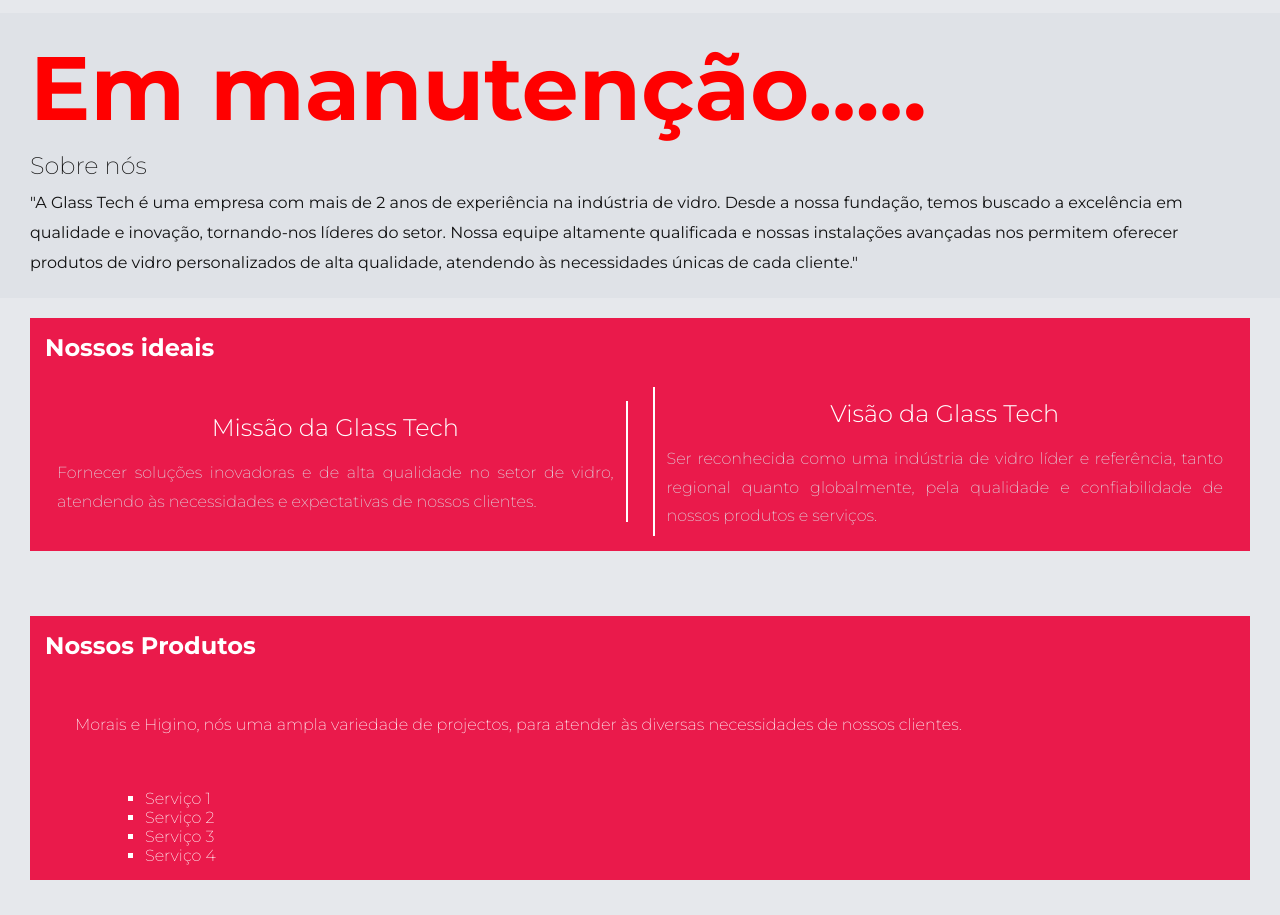
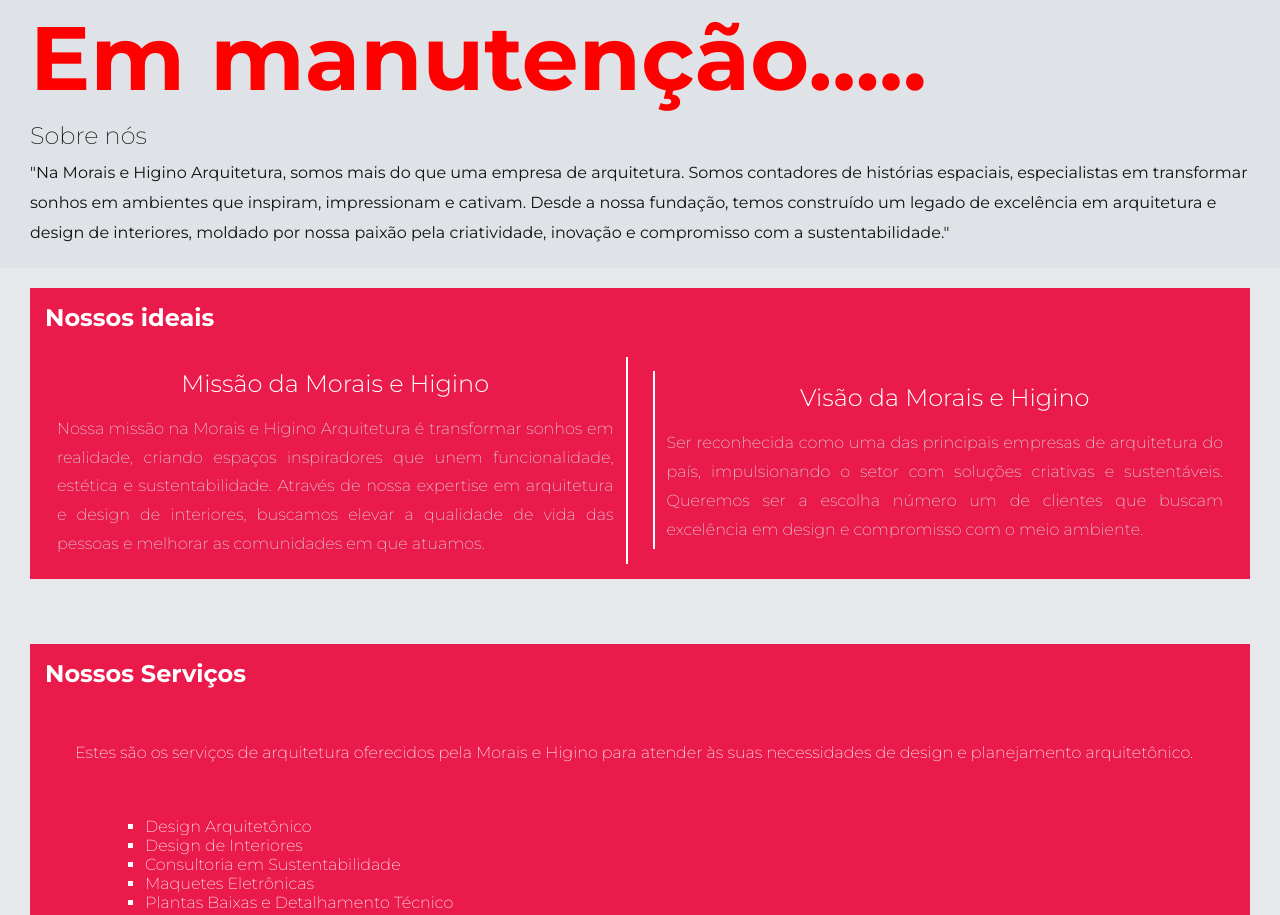
Before and after one commit to franciscojoaopedro/moraisehigino, a plain HTML site: page index.html in a window 1280 px wide. Shown: the part 865-1780 px from the top of the page. Drawn offline with nearby package versions, Linux system fonts and the light colour scheme.

Commit message:
add ideias

```diff
--- a/index.html
+++ b/index.html
@@ -11,15 +11,17 @@
     <link rel="preconnect" href="https://fonts.gstatic.com" crossorigin>
     <link rel="preconnect" href="https://fonts.googleapis.com">
     <link rel="preconnect" href="https://fonts.gstatic.com" crossorigin>
-<link href="https://fonts.googleapis.com/css2?family=Montserrat:ital,wght@0,100;0,200;0,300;0,400;0,500;0,600;0,700;0,800;1,100;1,200;1,300;1,400;1,500;1,600;1,700;1,800&display=swap" rel="stylesheet">
+    <link
+        href="https://fonts.googleapis.com/css2?family=Montserrat:ital,wght@0,100;0,200;0,300;0,400;0,500;0,600;0,700;0,800;1,100;1,200;1,300;1,400;1,500;1,600;1,700;1,800&display=swap"
+        rel="stylesheet">
     <link rel="stylesheet" href="https://cdn.jsdelivr.net/npm/swiper@9/swiper-bundle.min.css" />
     <title>Morais e Higino</title>
 </head>
 
 <body>
-    <header class="container">
+    <header>
         <div class="logo">
-            <img src="img/logo.jpg" alt="Logo Glass Tech Indústria de Vidro">
+            <img src="img/logo.jpg" alt="Logo Morais e Higino">
         </div>
         <nav>
             <ul>
@@ -47,8 +49,9 @@
                             <img src="./img/kilamba/k2.jpg" width="400px" height="400px" alt="">
                         </div>
                         <div class="swiper-slide">
-                            <video   muted autoplay="true" loop="true" poster="img/exterior-de-um-edificio-vista.jpg"  preload="auto" >
-                                <source   src="./img" type="video/mp4" >
+                            <video muted autoplay="true" loop="true" poster="img/exterior-de-um-edificio-vista.jpg"
+                                preload="auto">
+                                <source src="./img" type="video/mp4">
                             </video>
                         </div>
 
@@ -64,7 +67,8 @@
             </div>
             <div class="conteudo container">
                 <h2>Bem-vindo à Morais e Higino</h2>
-                <p>"A Morais e Higino é uma empresa de comercio de imoveis e prestação de serviços de construção residencial,comercial,indústrial."</p>
+                <p>"A Morais e Higino é uma empresa de comercio de imoveis e prestação de serviços de construção
+                    residencial,comercial,indústrial."</p>
             </div>
         </section>
         <section name="sobre" id="sobre" class="sobre container">
@@ -72,10 +76,11 @@
                 <h1 style="color: red; font-size: 90px;">Em manutenção.....</h1>
                 <div class="content">
                     <h2>Sobre nós</h2>
-                <p>"A Glass Tech é uma empresa com mais de 2 anos de experiência na indústria de vidro. Desde a nossa
-                    fundação, temos buscado a excelência em qualidade e inovação, tornando-nos líderes do setor.
-                    Nossa equipe altamente qualificada e nossas instalações avançadas nos permitem oferecer produtos de
-                    vidro personalizados de alta qualidade, atendendo às necessidades únicas de cada cliente."</p>
+                    <p>"Na Morais e Higino Arquitetura, somos mais do que uma empresa de arquitetura. Somos contadores
+                        de histórias espaciais, especialistas em transformar sonhos em ambientes que inspiram,
+                        impressionam e cativam. Desde a nossa fundação, temos construído um legado de excelência em
+                        arquitetura e design de interiores, moldado por nossa paixão pela criatividade, inovação e
+                        compromisso com a sustentabilidade."</p>
                 </div>
             </div>
         </section>
@@ -86,46 +91,40 @@
                 <h2>Nossos ideais</h2>
                 <div class="flex-ideias">
                     <div class="ideias-info left">
-                    <h2>Missão da Glass Tech</h2>
-                    <p>Fornecer soluções inovadoras e de alta qualidade no setor de vidro, atendendo às necessidades e
-                        expectativas de nossos clientes.</p>
+                        <h2>Missão da Morais e Higino</h2>
+                        <p>Nossa missão na Morais e Higino Arquitetura é transformar sonhos em realidade, criando
+                            espaços inspiradores que unem funcionalidade, estética e sustentabilidade. Através de nossa
+                            expertise em arquitetura e design de interiores, buscamos elevar a qualidade de vida das
+                            pessoas e melhorar as comunidades em que atuamos.</p>
                     </div>
 
                     <div class="ideias-info rigth">
-                    <h2>Visão da Glass Tech</h2>
-                    <p>Ser reconhecida como uma indústria de vidro líder e referência, tanto regional quanto
-                        globalmente, pela qualidade e confiabilidade de nossos produtos e serviços.</p>
+                        <h2>Visão da Morais e Higino</h2>
+                        <p>Ser reconhecida como uma das principais empresas de arquitetura do país, impulsionando o
+                            setor com soluções criativas e sustentáveis. Queremos ser a escolha número um de clientes
+                            que buscam excelência em design e compromisso com o meio ambiente.</p>
                     </div>
                 </div>
             </div>
 
         </section>
-        <section  class="produtos container">
+        <section class="produtos container">
             <div class="content">
-                <h2 id="produtos">Nossos Produtos</h2>
+                <h2 id="produtos">Nossos Serviços</h2>
                 <div class="produtos-information">
-                    <p>Morais e Higino, nós uma ampla variedade de projectos, para
-                        atender às diversas necessidades de nossos clientes.</p>
+                    <p>Estes são os serviços de arquitetura oferecidos pela Morais e Higino para atender às suas
+                        necessidades de design e planejamento arquitetônico.</p>
                 </div>
                 <ul>
-                    <li>Serviço 1</li>
-                    <li>Serviço 2</li>
-                    <li>Serviço 3</li>
-                    <li>Serviço 4</li>
+                    <li>Design Arquitetônico</li>
+                    <li>Design de Interiores</li>
+                    <li>Consultoria em Sustentabilidade</li>
+                    <li>Maquetes Eletrônicas</li>
+                    <li>Plantas Baixas e Detalhamento Técnico</li>
+
                 </ul>
             </div>
         </section>
-        <!--
-        <section id="inovacao" class="inovacao container">
-            <h2>Inovação e Tecnologia</h2>
-            <p>Na Glass Tech, estamos empenhados em permanecer na vanguarda da inovação e tecnologia na indústria de
-                vidro. Investimos continuamente em pesquisa e desenvolvimento para oferecer os produtos mais avançados e
-                de alta qualidade.</p>
-            <p>Nossos processos de fabricação são equipados com tecnologia de ponta e nossos produtos passam por
-                rigorosos controles de qualidade para garantir a excelência em cada etapa.</p>
-        </section>
-        -->
-
         <section class="galeria container" id="galeria">
             <div class="galeria-title">
                 <h2>Nossa galeria</h2>
@@ -159,7 +158,7 @@
         <section id="contato" class="contato container">
             <div class="content">
                 <div class="img-contact">
-                    <img src="./img/contact-us-animate.svg" alt="">
+                    <img src="./img/Contact us-rafiki.svg" alt="">
                 </div>
                 <div class="contato-info">
                     <h2>Entre em Contato</h2>
@@ -196,7 +195,8 @@
             <div class="footer-info">
                 <h3>Contactos</h3>
                 <p>moraisehigino@comercial.com</p>
-            <p>999 999 999</p>
+                <p>935 788 075</p>
+                <p>923 342 145</p>
                 <br>
             </div>
             <div class="footer-info">
@@ -208,9 +208,9 @@
 
             <div class="footer-info">
                 <h3>Socias</h3>
-            <a href="#" class="socias facebook" >Facebook</a>
-            <a href="https://www.instagram.com/glasstech22/ " target="_blank" class="socias instagram" >Instagram</a>
-            <a href="#" class="socias linkedin" >Linkedin</a>
+                <a href="#" class="socias facebook">Facebook</a>
+                <a href="#" target="_blank" class="socias instagram">Instagram</a>
+                <a href="#" class="socias linkedin">Linkedin</a>
             </div>
         </nav>
         <div>
--- a/style.css
+++ b/style.css
@@ -20,7 +20,7 @@
 
 header{
     width: 100%;
-    background: #ea1a4b;
+    background: #450a0a;
     display: flex;
     padding: 5px 10px;
     position: sticky;
@@ -293,7 +293,7 @@
     display: flex;
     padding: 20px 100px;
     bottom: 0;
-    background: #020617;
+    background: #2f0101;
     flex-direction: column;
     height: auto;
 }
@@ -373,7 +373,7 @@
     justify-content: space-around;
     align-items: center;
     width: 100%;
-    background: #020617;
+    background: #450a0a;
   }
 
   .contato .content .img-contact{
```
Also changed, not shown: img/Contact us-rafiki.svg (added). Lines whose indentation alone changed are shown as unchanged.
